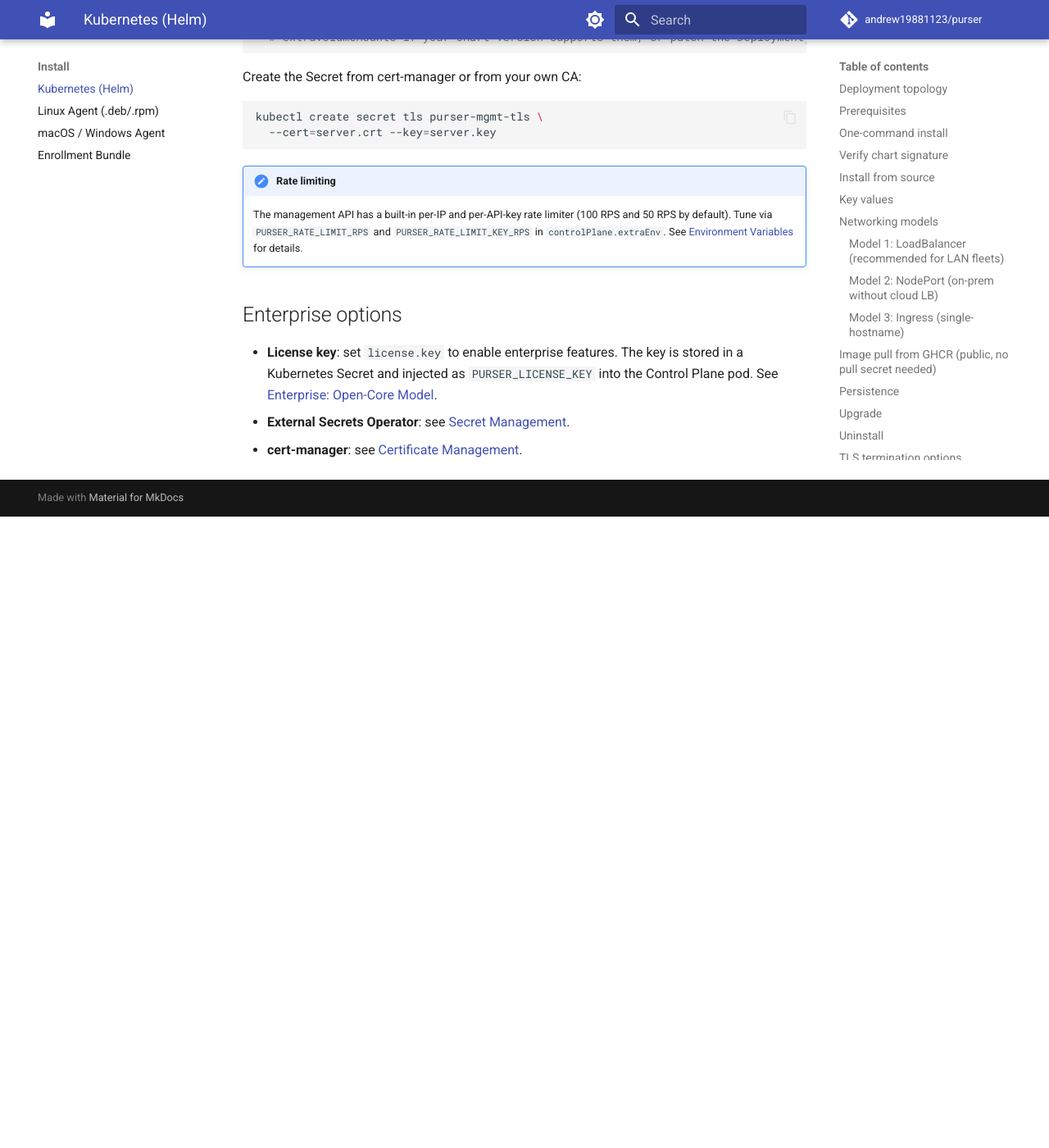
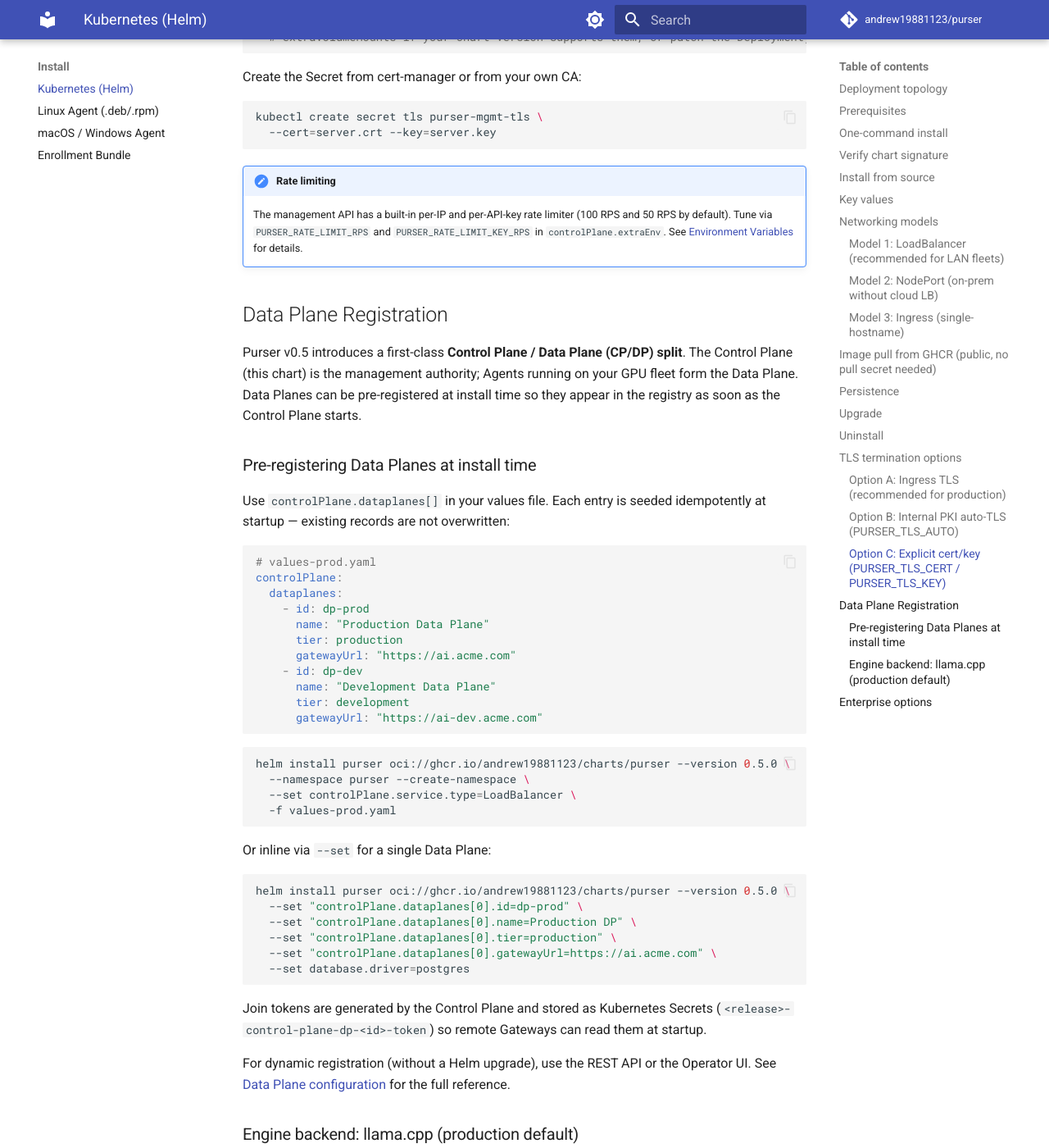
Before and after one commit to andrew19881123/purser, an MkDocs documentation site: the page built from website/docs/install/kubernetes.md, in a window 1280 px wide and 1400 px high, scrolled down 7837 px. Shown: the whole window at 82% size. Built offline with MkDocs 1.6.1 and Material for MkDocs 9.7.7, drawn with Linux system fonts in a browser that asks for light colours; comment, search, counter and statistics services are not loaded; before the commit the page ends 8467 px from its top, so only the background shows below that; some of the changed text lies outside the part shown.

Commit message:
feat(helm): CP/DP separation docs + llama.cpp default engine, dataplane registration
Chart.yaml: updated description with multi-tenant + CP/DP keywords; bumped
chart and appVersion to 0.5.0.
values.yaml: controlPlane.dataplanes[] for pre-registered DPs at startup;
agent.engineBackend=llamacpp (production default; mock is now explicit opt-in).
templates/configmap-dataplane.yaml: new ConfigMap template that seeds the
DataPlane registry from values.yaml at Control Plane startup.
Helm README: CP/DP architecture section + multi-DP deployment example +
engine default note.
docker-compose.yml: clarify that PURSER_ENGINE_BACKEND=mock is demo-only;
production uses llamacpp.
Docs: website/docs/configuration/data-plane.md — new page covering CP/DP
architecture, engine backend config, DP registration (Helm/API/UI), and
multi-DP example.
Docs: install/kubernetes.md — Data Plane Registration section + engine
default note + link to configuration/data-plane.md.
Docs: index.md — architecture diagram updated to label Data Plane as a
distinct layer showing llama.cpp engine default.

Co-Authored-By: Claude <noreply@anthropic.com>
Signed-off-by: andrew19881123 <andrew19881123@gmail.com>

````diff
--- /dev/null
+++ b/website/docs/configuration/data-plane.md
@@ -0,0 +1,153 @@
+# Data Plane Configuration
+
+Purser v0.5 introduces a first-class **Control Plane / Data Plane (CP/DP) split**.
+The Control Plane is the management authority (registry, scheduler, PKI, REST API);
+the Data Plane is the inference execution layer (Agents running on your GPU nodes,
+each backed by a real inference engine such as llama.cpp).
+
+## Architecture
+
+```
+┌─────────────── Control Plane ──────────────────┐
+│  Registry · Scheduler · PKI · REST API         │
+│  API Gateway (OpenAI + Anthropic endpoints)     │
+└─────────────────────┬──────────────────────────┘
+                      │  gRPC/mTLS  (enroll · heartbeat · plan)
+          ────────────┼─────────────────────────────
+                      │
+┌─────────────── Data Plane ─────────────────────┐
+│  Agent Node 1          Agent Node 2             │
+│  llama.cpp (stage 0)   llama.cpp (stage 1)      │
+│  activations ◀────────────────────────▶         │
+└────────────────────────────────────────────────┘
+```
+
+A single Control Plane can manage multiple Data Planes (e.g. production,
+development, edge). Each Data Plane is identified by an `id` and a `gatewayUrl`.
+
+## Engine backend
+
+Each Agent selects an inference engine via `PURSER_ENGINE_BACKEND`:
+
+| Value | Description |
+|---|---|
+| `llamacpp` | Real GPU inference via llama.cpp (production default) |
+| `mock` | Canned responses, no GPU (demo and CI only) |
+
+The Helm chart and agent packages default to `llamacpp`. The Docker Compose demo
+stack explicitly sets `mock` so it runs without a GPU.
+
+!!! warning "Never use mock in production"
+    The `mock` backend fabricates token streams and metrics. It is suitable only
+    for UI smoke-tests and CI pipelines where no real GPU is available.
+
+To override on a per-agent basis, set the environment variable directly on the
+agent systemd unit:
+
+```ini
+# /etc/purser/agent.env (sourced by the systemd unit)
+PURSER_ENGINE_BACKEND=llamacpp
+```
+
+Or via the Helm chart:
+
+```bash
+helm upgrade purser oci://ghcr.io/andrew19881123/charts/purser \
+  --set agent.engineBackend=llamacpp
+```
+
+## Registering a Data Plane
+
+### Option A: Pre-register at install time (Helm)
+
+Use `controlPlane.dataplanes[]` in your Helm values. Each entry is seeded
+idempotently at Control Plane startup — existing records are never overwritten:
+
+```yaml
+# values.yaml
+controlPlane:
+  dataplanes:
+    - id: dp-prod
+      name: "Production Data Plane"
+      tier: production
+      gatewayUrl: "https://ai.acme.com"
+    - id: dp-dev
+      name: "Development Data Plane"
+      tier: development
+      gatewayUrl: "https://ai-dev.acme.com"
+```
+
+```bash
+helm install purser oci://ghcr.io/andrew19881123/charts/purser \
+  --namespace purser --create-namespace \
+  -f values.yaml
+```
+
+Join tokens are generated by the Control Plane and stored as Kubernetes Secrets:
+
+```
+<release>-control-plane-dp-<id>-token
+```
+
+Remote Gateways read the token from this Secret at startup.
+
+### Option B: Register via the REST API
+
+```bash
+curl -X POST https://purser.example.com/api/v1/dataplanes \
+  -H "Authorization: Bearer <admin-token>" \
+  -H "Content-Type: application/json" \
+  -d '{
+    "id": "dp-prod",
+    "name": "Production Data Plane",
+    "tier": "production",
+    "gatewayUrl": "https://ai.acme.com"
+  }'
+```
+
+Retrieve the join token from the response; securely distribute it to the
+Gateway running in the Data Plane.
+
+### Option C: Register via the Operator UI
+
+Navigate to **Settings → Data Planes → Register new** and fill in the form.
+The join token is shown once — copy it before closing the dialog.
+
+## Multi-Data-Plane deployment example
+
+A typical enterprise topology has separate Data Planes for production and
+non-production environments:
+
+```bash
+# Install with two pre-registered DPs
+helm install purser oci://ghcr.io/andrew19881123/charts/purser \
+  --namespace purser --create-namespace \
+  --set controlPlane.service.type=LoadBalancer \
+  --set "controlPlane.dataplanes[0].id=dp-prod" \
+  --set "controlPlane.dataplanes[0].name=Production DP" \
+  --set "controlPlane.dataplanes[0].tier=production" \
+  --set "controlPlane.dataplanes[0].gatewayUrl=https://ai.acme.com" \
+  --set "controlPlane.dataplanes[1].id=dp-dev" \
+  --set "controlPlane.dataplanes[1].name=Development DP" \
+  --set "controlPlane.dataplanes[1].tier=development" \
+  --set "controlPlane.dataplanes[1].gatewayUrl=https://ai-dev.acme.com"
+```
+
+Models are deployed to a specific Data Plane using the `dataplaneId` field in
+the deployment request. Requests routed through the production Gateway are
+served only from production Data Plane agents.
+
+## Data Plane fields reference
+
+| Field | Required | Description |
+|---|---|---|
+| `id` | Yes | Unique identifier (used in join tokens and routing). |
+| `name` | Yes | Human-readable display name. |
+| `tier` | No | Logical tier label (`production`, `development`, `edge`, …). |
+| `gatewayUrl` | Yes | Base URL of the API Gateway serving this Data Plane. |
+
+## See also
+
+- [Kubernetes install guide](../install/kubernetes.md) — Helm values and networking models
+- [Linux Agent install](../install/linux-agent.md) — agent package install and enrollment
+- [Environment variables](env-vars.md) — full `PURSER_ENGINE_BACKEND` and agent env-var reference
--- a/website/docs/install/kubernetes.md
+++ b/website/docs/install/kubernetes.md
@@ -290,8 +290,68 @@ kubectl create secret tls purser-mgmt-tls \
 !!! note "Rate limiting"
     The management API has a built-in per-IP and per-API-key rate limiter (100 RPS and 50 RPS by default). Tune via `PURSER_RATE_LIMIT_RPS` and `PURSER_RATE_LIMIT_KEY_RPS` in `controlPlane.extraEnv`. See [Environment Variables](../configuration/env-vars.md#rate-limiting-for-the-management-api) for details.
 
+## Data Plane Registration
+
+Purser v0.5 introduces a first-class **Control Plane / Data Plane (CP/DP) split**. The Control Plane (this chart) is the management authority; Agents running on your GPU fleet form the Data Plane. Data Planes can be pre-registered at install time so they appear in the registry as soon as the Control Plane starts.
+
+### Pre-registering Data Planes at install time
+
+Use `controlPlane.dataplanes[]` in your values file. Each entry is seeded idempotently at startup — existing records are not overwritten:
+
+```yaml
+# values-prod.yaml
+controlPlane:
+  dataplanes:
+    - id: dp-prod
+      name: "Production Data Plane"
+      tier: production
+      gatewayUrl: "https://ai.acme.com"
+    - id: dp-dev
+      name: "Development Data Plane"
+      tier: development
+      gatewayUrl: "https://ai-dev.acme.com"
+```
+
+```bash
+helm install purser oci://ghcr.io/andrew19881123/charts/purser --version 0.5.0 \
+  --namespace purser --create-namespace \
+  --set controlPlane.service.type=LoadBalancer \
+  -f values-prod.yaml
+```
+
+Or inline via `--set` for a single Data Plane:
+
+```bash
+helm install purser oci://ghcr.io/andrew19881123/charts/purser --version 0.5.0 \
+  --set "controlPlane.dataplanes[0].id=dp-prod" \
+  --set "controlPlane.dataplanes[0].name=Production DP" \
+  --set "controlPlane.dataplanes[0].tier=production" \
+  --set "controlPlane.dataplanes[0].gatewayUrl=https://ai.acme.com" \
+  --set database.driver=postgres
+```
+
+Join tokens are generated by the Control Plane and stored as Kubernetes Secrets
+(`<release>-control-plane-dp-<id>-token`) so remote Gateways can read them at startup.
+
+For dynamic registration (without a Helm upgrade), use the REST API or the Operator UI. See [Data Plane configuration](../configuration/data-plane.md) for the full reference.
+
+### Engine backend: llama.cpp (production default)
+
+Agents default to `PURSER_ENGINE_BACKEND=llamacpp`, which drives real GPU inference via llama.cpp. The `mock` backend is opt-in — it returns canned responses with no GPU and is intended for demo and CI environments only.
+
+The `docker-compose.yml` demo stack sets `mock` explicitly. Helm deployments always default to `llamacpp`. To override to mock for a test namespace:
+
+```bash
+helm install purser oci://ghcr.io/andrew19881123/charts/purser --version 0.5.0 \
+  --set agent.engineBackend=mock
+```
+
+!!! warning "Never use mock in production"
+    The `mock` backend fabricates responses. It is only suitable for UI smoke-tests and CI pipelines where no GPU is available.
+
 ## Enterprise options
 
 - **License key**: set `license.key` to enable enterprise features. The key is stored in a Kubernetes Secret and injected as `PURSER_LICENSE_KEY` into the Control Plane pod. See [Enterprise: Open-Core Model](../enterprise/overview.md).
 - **External Secrets Operator**: see [Secret Management](../configuration/secrets.md).
 - **cert-manager**: see [Certificate Management](../configuration/cert-manager.md).
+- **Data Plane**: see [Data Plane configuration](../configuration/data-plane.md).
````
Also changed, not shown: docker-compose.yml (+7 -1 lines), website/docs/index.md (+16 -15 lines), deploy/helm/purser/README.md, 3 other files.
